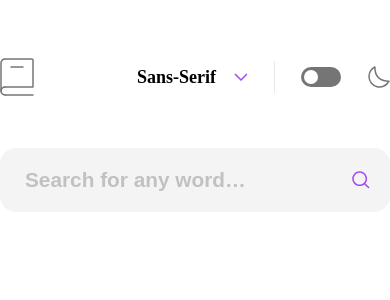
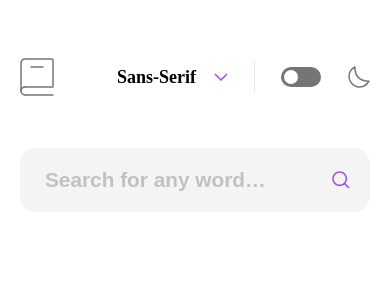
Before and after one commit to ge-arty/dictionary-react, a React (Create React App) app: page / in a window 390 px wide. Shown: the top 300 px of the page. Built offline with nearby package versions, Linux system fonts and the light colour scheme.

Commit message:
added-media-query

```diff
--- a/src/App.css
+++ b/src/App.css
@@ -2,3 +2,8 @@
   width: 100%;
   max-width: 736.99px;
 }
+@media (max-width: 760px) {
+  .app-container {
+    padding: 0 20px;
+  }
+}
```
